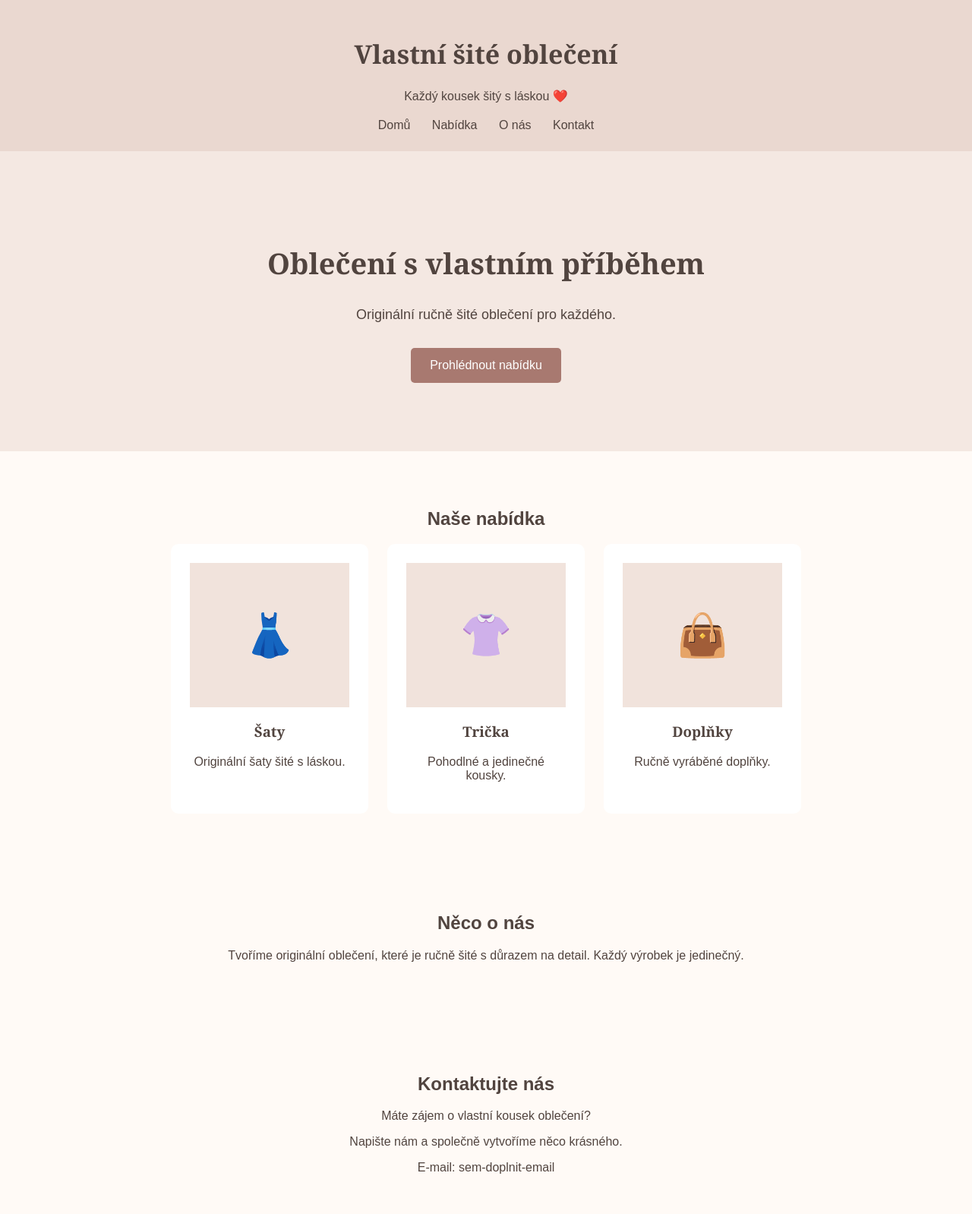
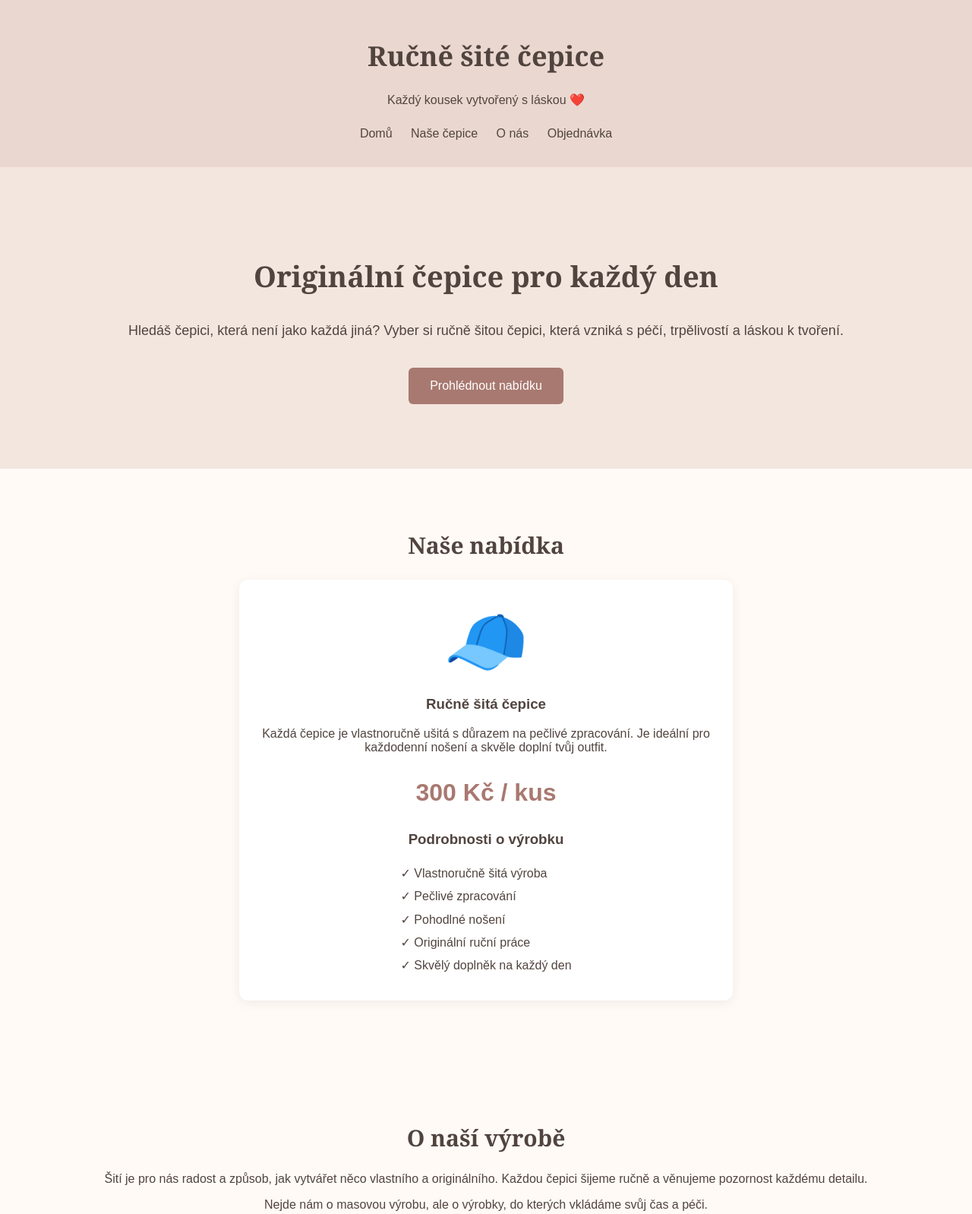
Before and after one commit to vaseknokia3310-create/vlastn-it-oble-en-, a plain HTML site: page index.html in a window 1280 px wide. Shown: the top 1598 px of the page at 76% size. Drawn offline with Linux system fonts and the light colour scheme.

Commit message:
Update index.html

```diff
--- a/index.html
+++ b/index.html
@@ -4,7 +4,7 @@
 <head>
 <meta charset="UTF-8">
 <meta name="viewport" content="width=device-width, initial-scale=1.0">
-<title>Vlastní šité oblečení</title>
+<title>Ručně šité čepice</title>
 <style>
 * { box-sizing: border-box; }
 body {
@@ -20,124 +20,147 @@ header {
 }
 header h1 {
   font-family: Georgia, serif;
-  font-size: 34px;
+  font-size: 36px;
 }
-nav { margin-top: 20px; }
 nav a {
+  display: inline-block;
+  margin: 10px;
   color: #51443f;
   text-decoration: none;
-  margin: 12px;
 }
 .hero {
+  background: #f3e6df;
   text-align: center;
-  padding: 90px 20px;
-  background: #f4e8e2;
+  padding: 85px 20px;
 }
 .hero h2 {
   font-family: Georgia, serif;
   font-size: 38px;
 }
-.hero p { font-size: 18px; }
-.btn {
+.hero p {
+  font-size: 18px;
+  line-height: 1.7;
+}
+.button {
   display: inline-block;
   background: #a87970;
   color: white;
-  padding: 14px 25px;
+  padding: 15px 28px;
+  border-radius: 6px;
   text-decoration: none;
-  border-radius: 5px;
   margin-top: 15px;
 }
 section {
   padding: 55px 20px;
   text-align: center;
 }
-.products {
-  display: flex;
-  justify-content: center;
-  flex-wrap: wrap;
-  gap: 25px;
+h2 {
+  font-family: Georgia, serif;
+  font-size: 30px;
 }
 .product {
   background: white;
-  padding: 25px;
-  border-radius: 10px;
-  width: 260px;
+  max-width: 650px;
+  margin: 25px auto;
+  padding: 30px;
+  border-radius: 12px;
+  box-shadow: 0 3px 15px #00000010;
 }
-.product .photo {
-  background: #f1e3dc;
-  height: 190px;
-  display: grid;
-  place-items: center;
-  font-size: 55px;
+.price {
+  color: #a87970;
+  font-size: 32px;
+  font-weight: bold;
 }
-.product h3 { font-family: Georgia, serif; }
+.details {
+  line-height: 1.9;
+  text-align: left;
+  display: inline-block;
+}
 footer {
   background: #ead8d0;
+  text-align: center;
   padding: 30px;
-  text-align: center;
 }
 </style>
 </head>
+
 <body>
 
 <header>
-  <h1>Vlastní šité oblečení</h1>
-  <p>Každý kousek šitý s láskou ❤️</p>
+  <h1>Ručně šité čepice</h1>
+  <p>Každý kousek vytvořený s láskou ❤️</p>
   <nav>
     <a href="#domu">Domů</a>
-    <a href="#nabidka">Nabídka</a>
+    <a href="#nabidka">Naše čepice</a>
     <a href="#onas">O nás</a>
-    <a href="#kontakt">Kontakt</a>
+    <a href="#objednavka">Objednávka</a>
   </nav>
 </header>
 
 <div class="hero" id="domu">
-  <h2>Oblečení s vlastním příběhem</h2>
-  <p>Originální ručně šité oblečení pro každého.</p>
-  <a class="btn" href="#nabidka">Prohlédnout nabídku</a>
+  <h2>Originální čepice pro každý den</h2>
+  <p>
+    Hledáš čepici, která není jako každá jiná?
+    Vyber si ručně šitou čepici, která vzniká
+    s péčí, trpělivostí a láskou k tvoření.
+  </p>
+  <a class="button" href="#nabidka">Prohlédnout nabídku</a>
 </div>
 
 <section id="nabidka">
   <h2>Naše nabídka</h2>
-  <div class="products">
-    <div class="product">
-      <div class="photo">👗</div>
-      <h3>Šaty</h3>
-      <p>Originální šaty šité s láskou.</p>
-    </div>
-    <div class="product">
-      <div class="photo">👚</div>
-      <h3>Trička</h3>
-      <p>Pohodlné a jedinečné kousky.</p>
-    </div>
-    <div class="product">
-      <div class="photo">👜</div>
-      <h3>Doplňky</h3>
-      <p>Ručně vyráběné doplňky.</p>
+
+  <div class="product">
+    <div style="font-size:90px;">🧢</div>
+    <h3>Ručně šitá čepice</h3>
+
+    <p>
+      Každá čepice je vlastnoručně ušitá
+      s důrazem na pečlivé zpracování.
+      Je ideální pro každodenní nošení
+      a skvěle doplní tvůj outfit.
+    </p>
+
+    <p class="price">300 Kč / kus</p>
+
+    <h3>Podrobnosti o výrobku</h3>
+    <div class="details">
+      ✓ Vlastnoručně šitá výroba<br>
+      ✓ Pečlivé zpracování<br>
+      ✓ Pohodlné nošení<br>
+      ✓ Originální ruční práce<br>
+      ✓ Skvělý doplněk na každý den
     </div>
   </div>
 </section>
 
 <section id="onas">
-  <h2>Něco o nás</h2>
+  <h2>O naší výrobě</h2>
   <p>
-    Tvoříme originální oblečení, které je
-    ručně šité s důrazem na detail.
-    Každý výrobek je jedinečný.
+    Šití je pro nás radost a způsob, jak vytvářet
+    něco vlastního a originálního.
+    Každou čepici šijeme ručně a věnujeme
+    pozornost každému detailu.
+  </p>
+  <p>
+    Nejde nám o masovou výrobu, ale o výrobky,
+    do kterých vkládáme svůj čas a péči.
   </p>
 </section>
 
-<section id="kontakt">
-  <h2>Kontaktujte nás</h2>
-  <p>Máte zájem o vlastní kousek oblečení?</p>
-  <p>Napište nám a společně vytvoříme něco krásného.</p>
-  <p>E-mail: sem-doplnit-email</p>
+<section id="objednavka">
+  <h2>Chceš vlastní čepici?</h2>
+  <p>
+    Cena jedné ručně šité čepice je 300 Kč.
+    Pokud máš zájem o objednávku, napiš nám.
+  </p>
+  <p>
+    E-mail: ZDE_DOPLN_EMAIL
+  </p>
 </section>
 
 <footer>
-  © 2026 Vlastní šité oblečení
-  <p>Vyrobeno s láskou ❤️</p>
+  <p>Ručně šité čepice ❤️</p>
+  <p>Originální ruční výroba | Cena 300 Kč</p>
+  <p>© 2026</p>
 </footer>
-
-</body>
-</html>
```
